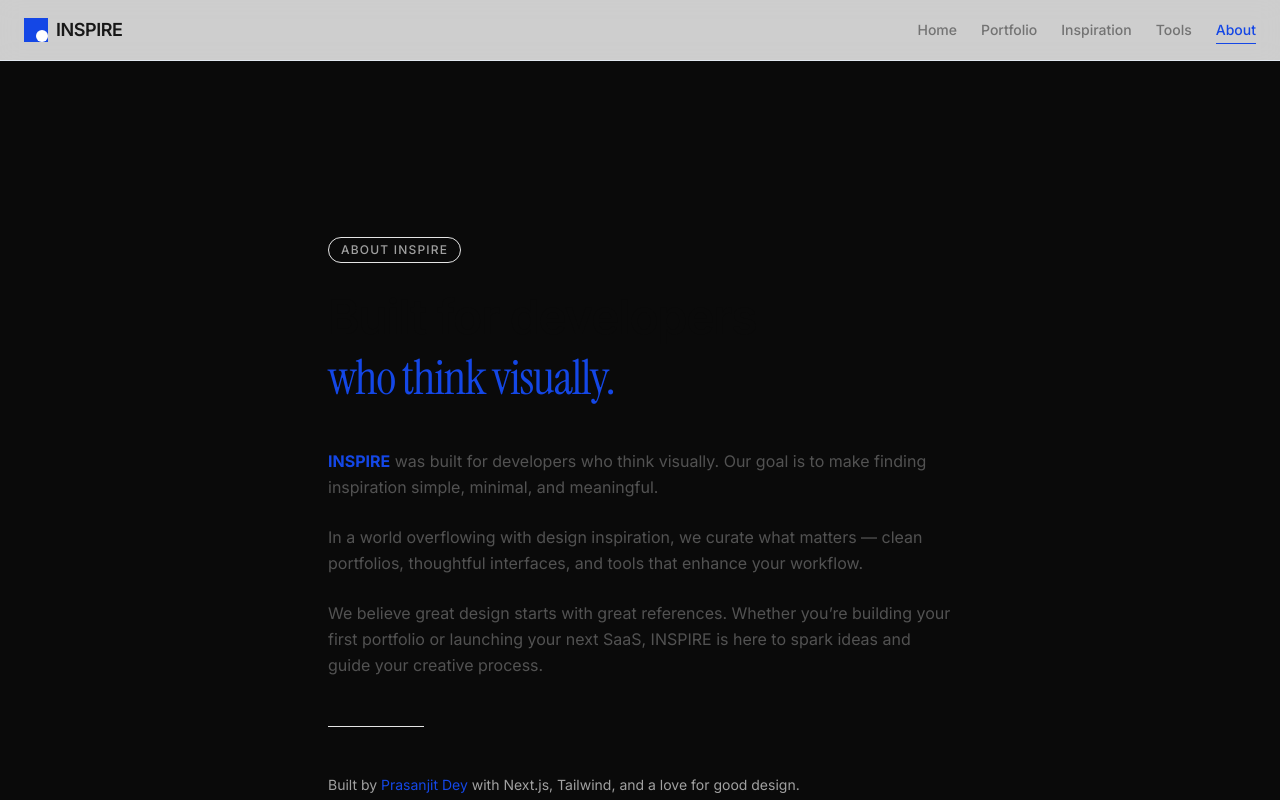
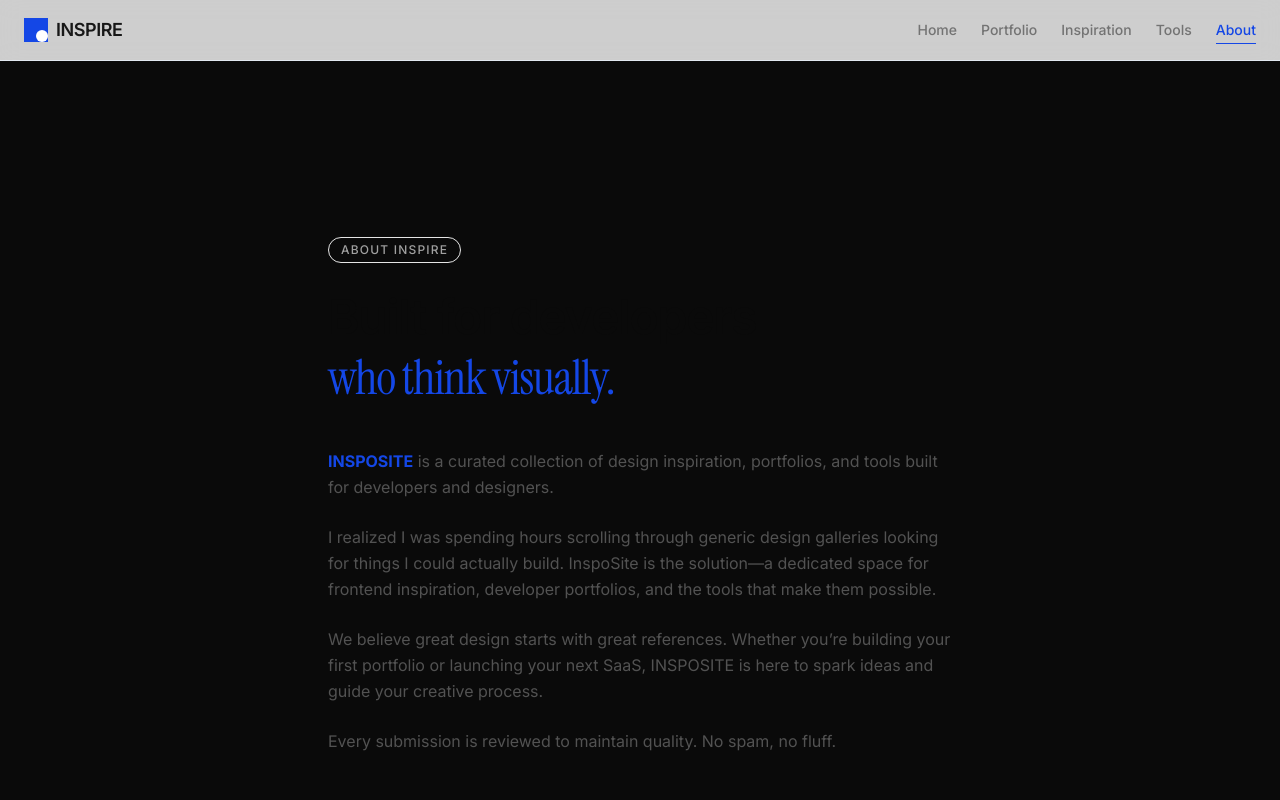
Before and after one commit to prasanjit-dey-ux/Inspohub, a Next.js app in the folder client/: page /about in a window 1280 px wide. Shown: the top 800 px of the page. Built offline with nearby package versions, Linux system fonts and the light colour scheme.

Commit message:
updated about section

```diff
--- a/client/app/about/page.tsx
+++ b/client/app/about/page.tsx
@@ -28,19 +28,22 @@ export default function AboutPage() {
         {/* Description */}
         <div className="mt-10 max-w-2xl text-neutral-600 leading-relaxed space-y-6 text-base">
           <p>
-            <strong className="text-blue-700">INSPIRE</strong> was built for developers who think visually. Our goal is to make finding
-            inspiration simple, minimal, and meaningful.
+            <strong className="text-blue-700">INSPOSITE</strong> is a curated collection of design inspiration, portfolios, and tools built for developers and designers.
           </p>
 
           <p>
-            In a world overflowing with design inspiration, we curate what matters — clean portfolios,
-            thoughtful interfaces, and tools that enhance your workflow.
+              I realized I was spending hours scrolling through generic design galleries looking for things I could actually build. InspoSite is the solution—a dedicated space for frontend inspiration, developer portfolios, and the tools that make them possible.
           </p>
 
           <p>
             We believe great design starts with great references. Whether you’re building your first portfolio
-            or launching your next SaaS, INSPIRE is here to spark ideas and guide your creative process.
+            or launching your next SaaS, INSPOSITE is here to spark ideas and guide your creative process.
           </p>
+
+          <p>Every submission is reviewed to maintain quality. No spam, no fluff.
+          </p>
+
+
         </div>
 
         {/* Divider */}
@@ -48,7 +51,7 @@ export default function AboutPage() {
 
         {/* Footer note */}
         <p className="text-sm text-neutral-400">
-          Built by <a href="https://x.com/Prasanjit_ui" className="text-blue-700 hover:underline">Prasanjit Dey</a> with Next.js, Tailwind, and a love for good design.
+          Built by <a href="https://x.com/Prasanjit_ui" className="text-blue-700 hover:underline">Prasanjit Dey</a> with Next.js, Tailwind, Motion and a love for good design.
         </p>
       </motion.section>
     </div>
```
